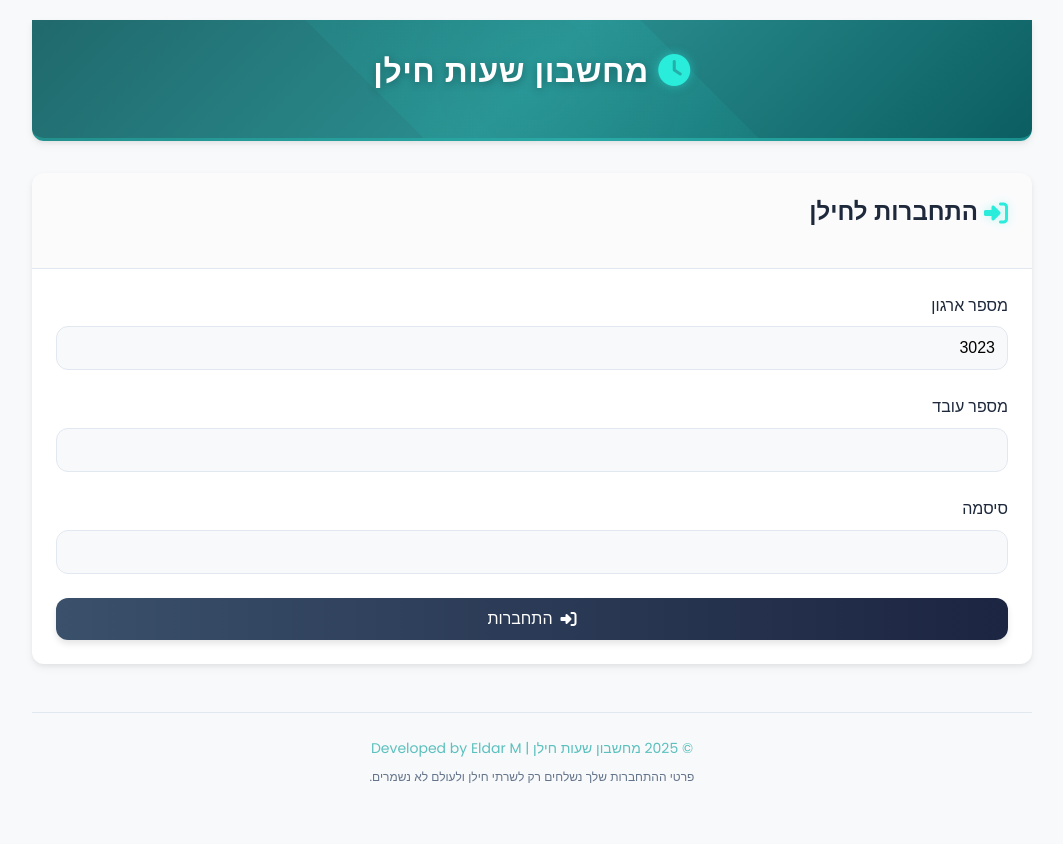
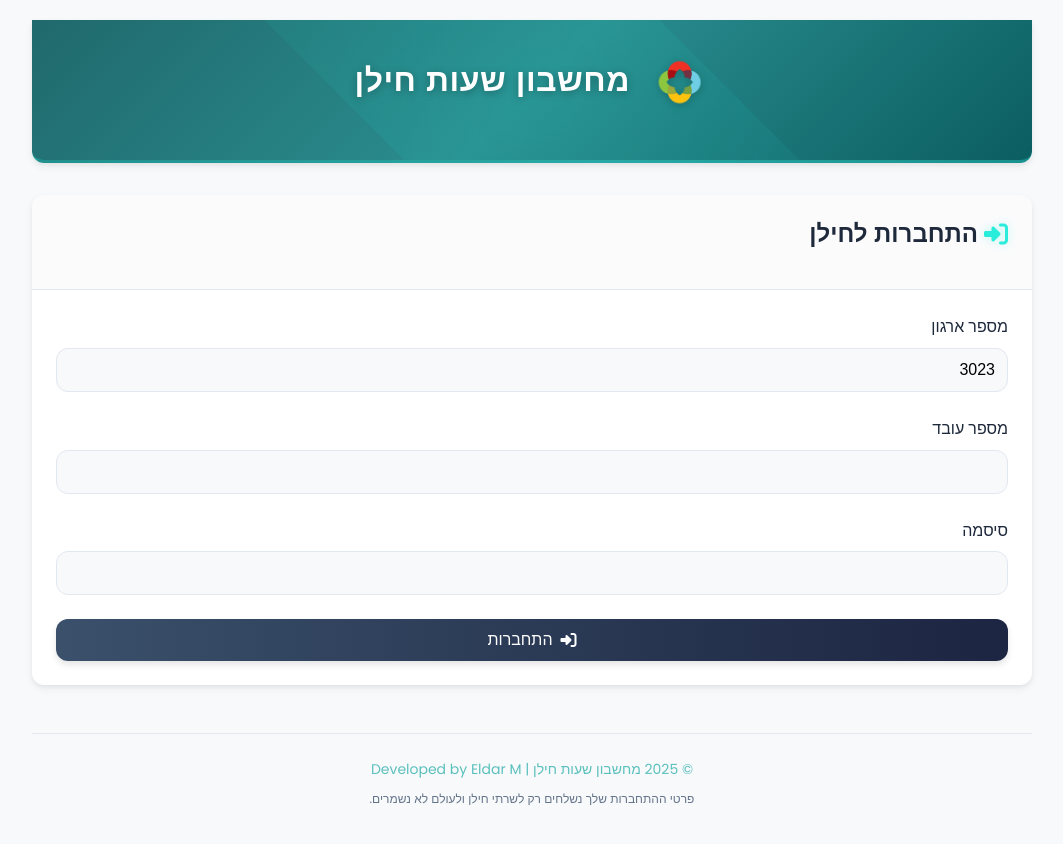
Before and after one commit to eldar-magrafta/hilan-calculator, a website: page public/index.html in a window 1280 px wide. Shown: the whole page, without its empty margins (108-1171 px from the left). Drawn offline with Linux system fonts and the light colour scheme.

Commit message:
Change style

```diff
--- a/public/index.html
+++ b/public/index.html
@@ -14,7 +14,7 @@
   <body>
     <div class="container">
       <header>
-        <h1><i class="fas fa-clock"></i> מחשבון שעות חילן</h1>
+        <h1><img src="new-logo.png" alt="Logo" class="header-logo"> מחשבון שעות חילן</h1>
       </header>
 
       <!-- Login Card -->
--- a/public/styles.css
+++ b/public/styles.css
@@ -92,6 +92,14 @@ body {
 .container {
   max-width: 1000px;
   margin: 0 auto;
+}
+
+.header-logo {
+  height: 60px;
+  width: auto;
+  vertical-align: middle;
+  margin-left: 10px;
+  filter: drop-shadow(0 2px 4px rgba(0, 0, 0, 0.2));
 }
 
 /* Typography */
```
Also changed, not shown: public/new-logo.png (added).
